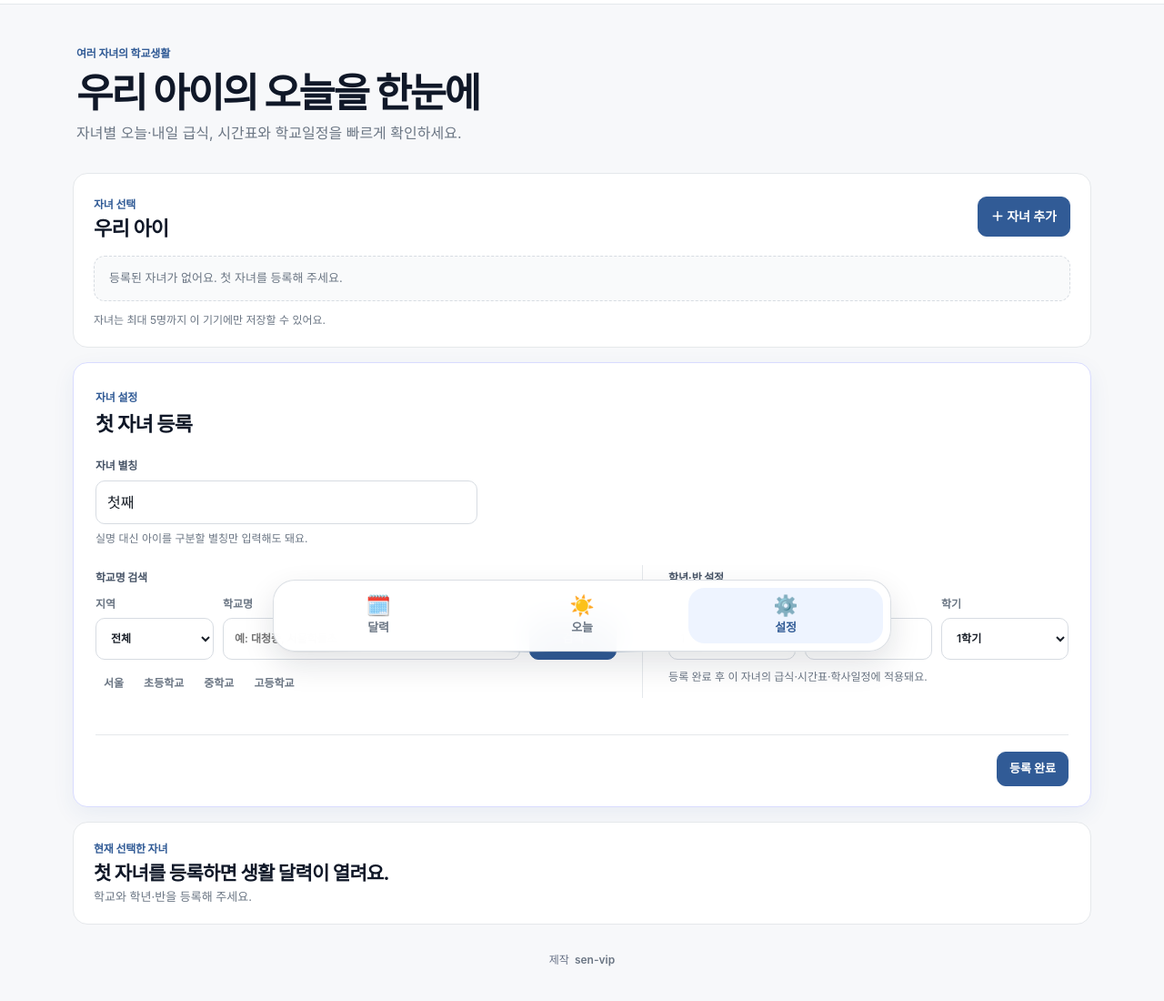
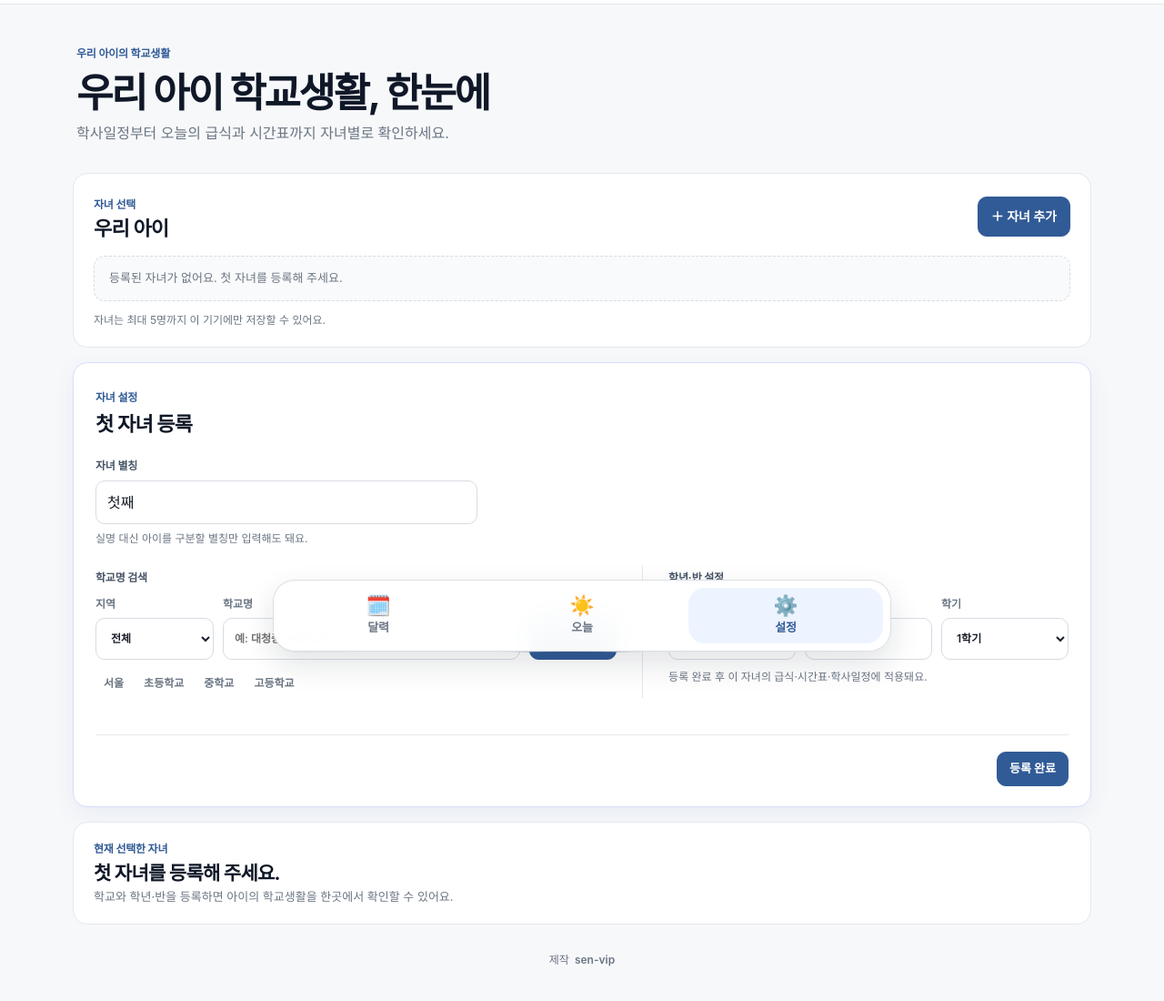
Before and after one commit to sen-vip/my-child-today, a plain HTML site: page index.html in a window 1280 px wide. Shown: the part 60-1160 px from the top of the page at 91% size. Drawn offline with Linux system fonts and the light colour scheme.

Commit message:
Add files via upload

```diff
--- a/app.js
+++ b/app.js
@@ -961,8 +961,8 @@ function renderSelectedSchool() {
   if (!hasSchool) {
     els.topSchoolName.textContent = "우리아이 오늘";
     els.selectedKicker.textContent = "현재 선택한 자녀";
-    els.selectedSchoolName.textContent = "첫 자녀를 등록하면 생활 달력이 열려요.";
-    els.selectedSchoolMeta.textContent = "학교와 학년·반을 등록해 주세요.";
+    els.selectedSchoolName.textContent = "첫 자녀를 등록해 주세요.";
+    els.selectedSchoolMeta.textContent = "학교와 학년·반을 등록하면 아이의 학교생활을 한곳에서 확인할 수 있어요.";
     els.editProfileBtn.hidden = true;
     els.reloadTimetableBtn.hidden = true;
     els.shareSchoolBtn.hidden = true;
--- a/index.html
+++ b/index.html
@@ -29,9 +29,9 @@
 
   <div class="app-shell">
     <header class="hero" id="home">
-      <span class="hero-eyebrow">여러 자녀의 학교생활</span>
-      <h1>우리 아이의 오늘을 한눈에</h1>
-      <p>자녀별 오늘·내일 급식, 시간표와 학교일정을 빠르게 확인하세요.</p>
+      <span class="hero-eyebrow">우리 아이의 학교생활</span>
+      <h1>우리 아이 학교생활, 한눈에</h1>
+      <p>학사일정부터 오늘의 급식과 시간표까지 자녀별로 확인하세요.</p>
     </header>
 
     <main id="mainContent" tabindex="-1">
@@ -130,8 +130,8 @@
         <div class="selected-icon" aria-hidden="true"></div>
         <div class="selected-content">
           <span class="kicker" id="selectedKicker">현재 선택한 자녀</span>
-          <h2 id="selectedSchoolName">첫 자녀를 등록하면 생활 달력이 열려요.</h2>
-          <p id="selectedSchoolMeta">학교와 학년·반을 등록해 주세요.</p>
+          <h2 id="selectedSchoolName">첫 자녀를 등록해 주세요.</h2>
+          <p id="selectedSchoolMeta">학교와 학년·반을 등록하면 아이의 학교생활을 한곳에서 확인할 수 있어요.</p>
           <div class="selected-action-row">
             <button type="button" class="edit-profile-btn" id="editProfileBtn">자녀 정보 수정</button>
             <button type="button" class="reload-timetable-btn" id="reloadTimetableBtn">시간표 새로고침</button>
@@ -272,7 +272,7 @@
         <div class="toolbar">
           <button type="button" id="prevMonth" aria-label="이전 달">‹</button>
           <div>
-            <span class="kicker">월별 달력</span>
+            <span class="kicker">월별 학교생활</span>
             <h2 id="monthTitle">2026년 6월</h2>
           </div>
           <button type="button" id="nextMonth" aria-label="다음 달">›</button>
--- a/style.css
+++ b/style.css
@@ -11,7 +11,7 @@
   --line-strong: #d7dce2;
   --primary: #315B96;
   --primary-hover: #274B82;
-  --primary-soft: #eef4ff;
+  --primary-soft: #EEF4FF;
   --schedule: #7667d9;
   --schedule-soft: #f1efff;
   --meal: #c8782c;
```
